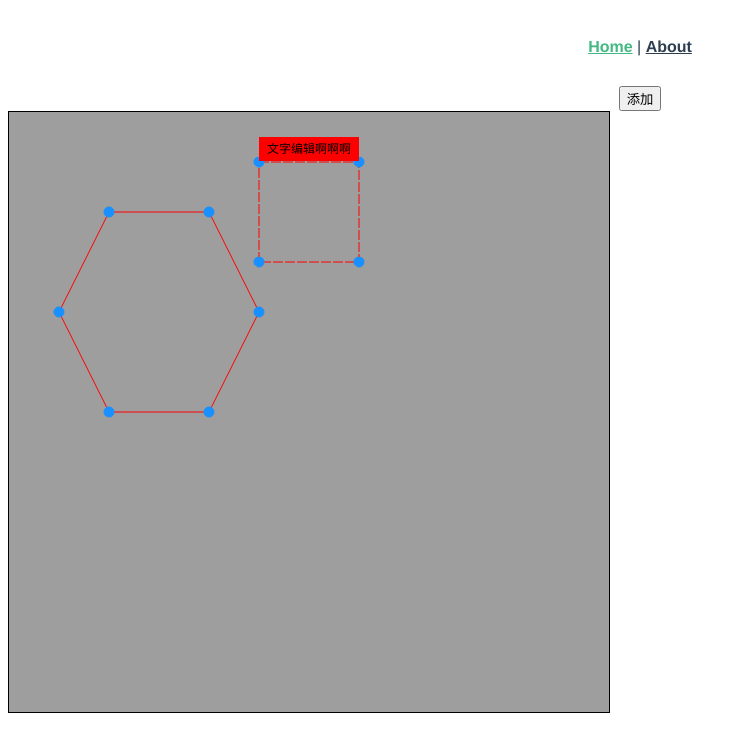
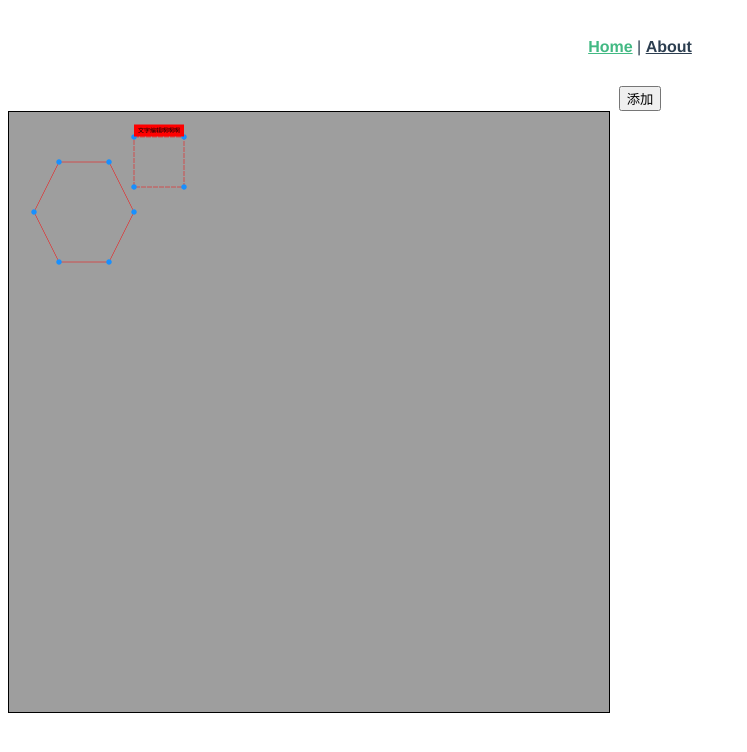
Before and after one commit to zhoujianshun/dragable-polygon, a Vue app: page /#/ in a window 1280 px wide. Shown: the top 752 px of the page, without its empty margins (0-747 px from the left). Built offline with nearby package versions, Linux system fonts and the light colour scheme; what vue-contextmenujs would draw is missing.

Commit message:
fix:修复scaleFactor的bug

```diff
--- a/src/components/draggable-polygon/DraggablePolygon.vue
+++ b/src/components/draggable-polygon/DraggablePolygon.vue
@@ -8,11 +8,11 @@
     <canvas
       @contextmenu.prevent="onContextmenu"
       ref="canvas"
-      :width="canvasWidth * scaleFactor"
-      :height="canvasHeight * scaleFactor"
+      :width="canvasActualWidth"
+      :height="canvasActualHeight"
       :style="{
-        width: canvasWidth,
-        height: canvasHeight,
+        width: canvasWidth + 'px',
+        height: canvasHeight + 'px',
       }"
       style="border: 1px solid black"
     ></canvas>
@@ -113,6 +113,16 @@ export default {
       type: String,
     },
   },
+  computed: {
+    // 实际宽度
+    canvasActualWidth() {
+      return this.canvasWidth * this.scaleFactor;
+    },
+    // 实际高度
+    canvasActualHeight() {
+      return this.canvasHeight * this.scaleFactor;
+    },
+  },
   data() {
     return {
       ctx: null,
@@ -173,7 +183,13 @@ export default {
         img.onload = () => {
           console.log("image success");
           this.drawClear(ctx);
-          ctx.drawImage(img, 0, 0, this.canvasWidth, this.canvasHeight);
+          ctx.drawImage(
+            img,
+            0,
+            0,
+            this.canvasActualWidth,
+            this.canvasActualHeight
+          );
           this.drawPolygons(mousePoint);
         };
         img.onerror = (e) => {
@@ -302,8 +318,8 @@ export default {
         if (y < 0) {
           y = point.y;
         }
-        if (x + rectWidth > this.canvasWidth) {
-          x = this.canvasWidth - rectWidth;
+        if (x + rectWidth > this.canvasActualWidth) {
+          x = this.canvasActualWidth - rectWidth;
         }
         ctx.fillRect(x, y, rectWidth, rectHeight);
         ctx.fillStyle = "black";
@@ -360,8 +376,8 @@ export default {
       // ) {
       //   return;
       // }
-      const x = e.offsetX;
-      const y = e.offsetY;
+      const x = e.offsetX * this.scaleFactor;
+      const y = e.offsetY * this.scaleFactor;
       // 用于优化性能防止，一直重绘
       const oldAddPoint = this.addPoint;
       this.addPoint = null;
@@ -401,8 +417,8 @@ export default {
         }
       }
 
-      const dx = e.offsetX - this.startX;
-      const dy = e.offsetY - this.startY;
+      const dx = x - this.startX;
+      const dy = y - this.startY;
       if (this.draggingCornerPoint) {
         // const x = e.offsetX;
         // const y = e.offsetY;
@@ -438,8 +454,8 @@ export default {
           });
         }
       }
-      this.startX = e.offsetX;
-      this.startY = e.offsetY;
+      this.startX = x;
+      this.startY = y;
     },
     onMouseUp() {
       if (!this.addPoint) {
@@ -533,8 +549,8 @@ export default {
         this.draw();
         return;
       }
-      const x = event.offsetX;
-      const y = event.offsetY;
+      const x = event.offsetX * this.scaleFactor;
+      const y = event.offsetY * this.scaleFactor;
       this.startX = x;
       this.startY = y;
       // 后绘制的涂层在上面，逆序查找
@@ -596,8 +612,8 @@ export default {
       // 检测右击区域
       // 1.点击在角上，删除角上的点
       // 2.点击在图形上，弹出删除菜单
-      const x = event.offsetX;
-      const y = event.offsetY;
+      const x = event.offsetX * this.scaleFactor;
+      const y = event.offsetY * this.scaleFactor;
       for (
         let polygonIndex = this.polygons.length - 1;
         polygonIndex >= 0;
--- a/src/views/CanvasTest.vue
+++ b/src/views/CanvasTest.vue
@@ -5,6 +5,7 @@
       class="canvas"
       imageSrc="https://t7.baidu.com/it/u=1595072465,3644073269&fm=193&f=GIF"
       pointFillColor="#1890ff"
+      :scaleFactor="2"
       :polygons="polygons"
       :canvasWidth="600"
       :canvasHeight="600"
```
